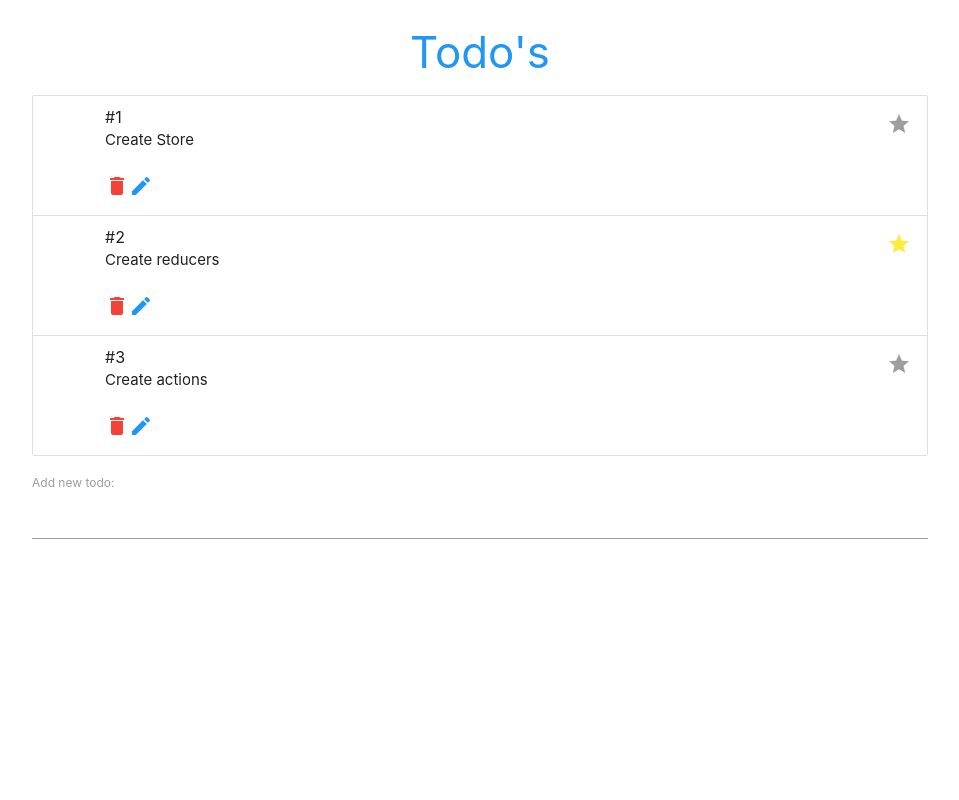
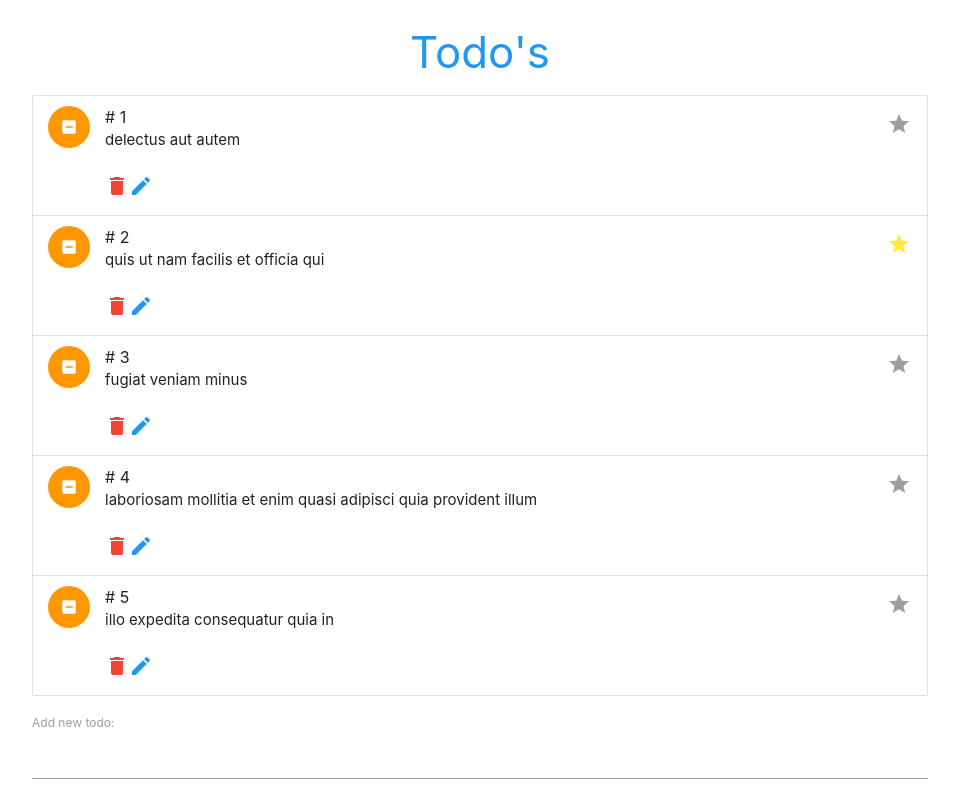
Before and after one commit to aakashgolui/todo-redux, a React (Create React App) app: page / in a window 1280 px wide. Shown: the whole page, without its empty margins (160-1119 px from the left). Built offline with nearby package versions, Linux system fonts and the light colour scheme.

Commit message:
Complete to done

```diff
--- a/src/App.js
+++ b/src/App.js
@@ -47,12 +47,16 @@ class App extends React.Component{
     })
   }
 
+  onToggleComplete = (id) => {
+    this.props.dispatch({ type: 'TOGGLE_COMPLETE', id:id})
+  }
+
   render(){
     return(
       <div className="container">
         <h3 className="center blue-text">Todo's</h3>
         <Suspense fallback={<h3 className="center">Loading...</h3>}>
-          <Todos posts={this.props.posts} deleteTodo={this.deleteTodo} onToggleFav={this.onToggleFav} onFocusInput={this.onFocusInput} toggleEdit={this.toggleEdit} handleChange={this.handleChange} handleSubmitEdit={this.handleSubmitEdit}/>
+          <Todos posts={this.props.posts} deleteTodo={this.deleteTodo} onToggleFav={this.onToggleFav} onFocusInput={this.onFocusInput} onToggleComplete={this.onToggleComplete} toggleEdit={this.toggleEdit} handleChange={this.handleChange} handleSubmitEdit={this.handleSubmitEdit}/>
           <AddForm />
         </Suspense>
       </div>
--- a/src/elements/TodoForm.js
+++ b/src/elements/TodoForm.js
@@ -16,11 +16,13 @@ class AddForm extends React.Component{
         const content = this.state.content;
         const isFav = false
         const editing = false
+        const isComplete = false
         const data = {
             id: this.generateOTP(),
             content,
             isFav,
-            editing
+            editing,
+            isComplete
         }
         console.log(data)
         this.props.dispatch({
--- a/src/elements/TodoList.js
+++ b/src/elements/TodoList.js
@@ -1,17 +1,35 @@
 import React from 'react';
 
-const Todos = ({ posts, deleteTodo, toggleEdit, handleSubmitEdit, handleChange, onToggleFav , onFocusInput }) => {
+const Todos = ({ posts, deleteTodo, toggleEdit, handleSubmitEdit, handleChange, onToggleFav , onFocusInput, onToggleComplete }) => {
 
     const todoList = posts.length
     ?
         (
-            posts.map((todo)=>{
+            posts.map((todo, index)=>{
                 return(
                     !todo.editing
                     ?
                         <li className="collection-item avatar" key={todo.id}>
-                            <span className="title">#{todo.id}</span>
-                            <p>{todo.content}</p>
+
+                            {
+                                todo.isComplete
+                                ?
+                                <a href="#!" onClick={()=>onToggleComplete(todo.id)}>
+                                    <i class="material-icons circle green">verified_user</i>
+                                </a>
+                                :
+                                <a href="#!" onClick={()=>onToggleComplete(todo.id)}>
+                                    <i class="material-icons circle orange">indeterminate_check_box</i>
+                                </a>
+                            }
+                            <span className="title"># {index + 1}</span>
+                            {
+                                todo.isComplete
+                                ?
+                                <p><strike>{todo.content}</strike></p>
+                                :
+                                <p>{todo.content}</p>
+                            }
                             <a href="#!" onClick={()=> onToggleFav(todo.id)} className={todo.isFav ? 'secondary-content yellow-text' : 'secondary-content grey-text'}>
                                 <i className="material-icons">grade</i>
                             </a>
@@ -25,7 +43,7 @@ const Todos = ({ posts, deleteTodo, toggleEdit, handleSubmitEdit, handleChange,
                         </li>
                     :
                         <li className="collection-item avatar" key={todo.id}>
-                            <img  alt="" className="circle" />
+                            <i class="material-icons circle red">cancel</i>
                             <span className="title">#{todo.id}</span>
                             <form onSubmit={()=>handleSubmitEdit(todo.id)}>
                                 <label>Todo content:</label>
--- a/src/reducers/postReducer.js
+++ b/src/reducers/postReducer.js
@@ -1,7 +1,9 @@
 const posts = [
-    {id:1, content:'Create Store', isFav:false, editing:false},
-    {id:2, content:'Create reducers', isFav:true, editing:false},
-    {id:3, content:'Create actions', isFav:false, editing:false},
+    {id:1, content:'delectus aut autem', isFav:false, editing:false, isComplete:false},
+    {id:2, content:'quis ut nam facilis et officia qui', isFav:true, editing:false, isComplete:false},
+    {id:3, content:'fugiat veniam minus', isFav:false, editing:false, isComplete:false},
+    {id:4, content:'laboriosam mollitia et enim quasi adipisci quia provident illum', isFav:false, editing:false, isComplete:false},
+    {id:5, content:'illo expedita consequatur quia in', isFav:false, editing:false, isComplete:false}
 ]
 const postReducer = (state = posts, action) => {
     switch(action.type) {
@@ -23,7 +25,8 @@ const postReducer = (state = posts, action) => {
               })
         case 'TOGGLE_FAV':
             return state.map((post) => post.id === action.id ? {...post, isFav: !post.isFav} : post)
-        // case 'TOGGLE_COMPLETE':
+        case 'TOGGLE_COMPLETE':
+            return state.map((post) => post.id === action.id ? {...post, isComplete: !post.isComplete} : post)
         default:
           return state;
     }
```
